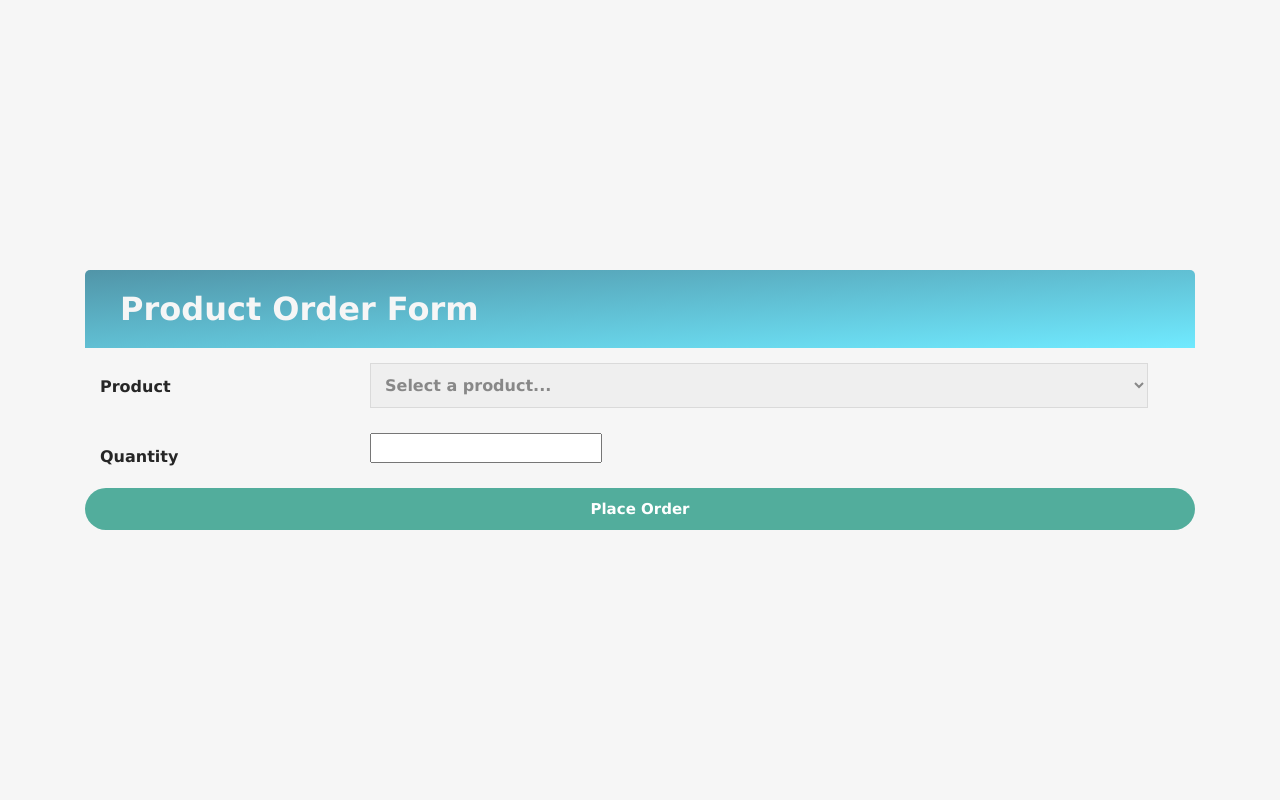
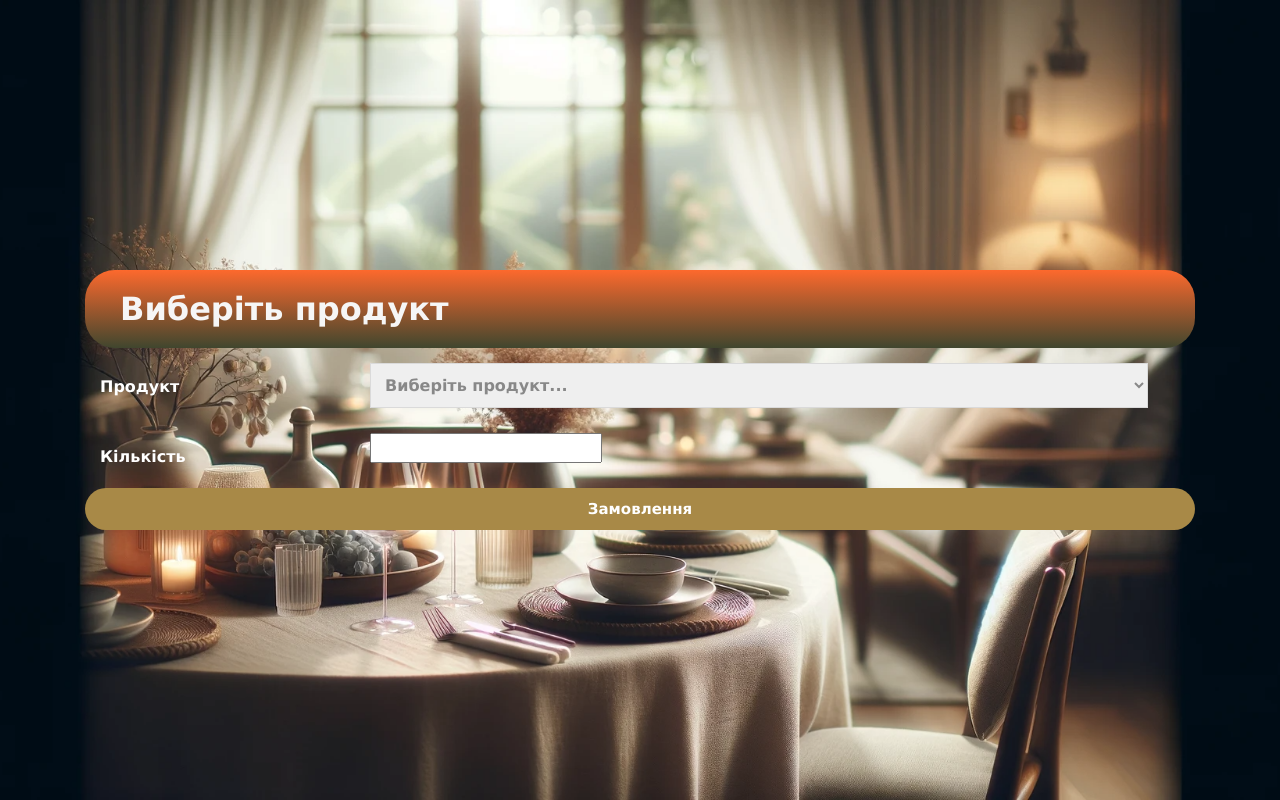
Before and after one commit to RomanSukhai/Test-Django, a Django app: page /create-order/ in a window 1280 px wide. Run offline with Django 4.2, Linux system fonts and the light colour scheme; the visitor is signed in with stand-in values (Sample User, id 1); data comes from the database, SQL or seed files in the repository; style sheets or scripts are compiled from the project's sources; some libraries are stand-ins or nearby versions.

Commit message:
update web and back

```diff
--- a/DjangoProj/urls.py
+++ b/DjangoProj/urls.py
@@ -21,7 +21,8 @@
 from rest_framework import routers
 
 from myapp.models import Product, Order, User
-from myapp.views import ProductViewSet, OrderViewSet, CustomUserViewSet, login_view, register_view, home, create_order
+from myapp.views import ProductViewSet, OrderViewSet, CustomUserViewSet, login_view, register_view, home, \
+     create_order
 from rest_framework import permissions
 from django.contrib import admin
 
--- a/myapp/templates/create_order.html
+++ b/myapp/templates/create_order.html
@@ -6,13 +6,13 @@
     <meta charset="UTF-8">
     <meta name="viewport" content="width=device-width, initial-scale=1.0">
     <link href="{% static 'style/bootstrap.min.css' %}" rel="stylesheet">
+    <script src="{% static 'script/bootstrap.bundle.min.js' %}"></script>
     <link href="{% static 'style/order.css' %}" rel="stylesheet">
     <link href="{% static 'style/main.css' %}" rel="stylesheet">
-    <script src="{% static 'script/bootstrap.bundle.min.js' %}"></script>
     <title>Document</title>
 </head>
 
-<body class="d-flex justify-content-around align-items-center">
+<body class=" d-flex justify-content-around align-items-center">
     <!-- <form method="post">
         {% csrf_token %}
         {{ form.as_p }}
@@ -20,24 +20,32 @@
     </form> -->
     <div class="container">
         <div class="title">
-            <h2>Product Order Form</h2>
+            <h2>Виберіть продукт</h2>
         </div>
+        {% if messages %}
+            <div>
+                {% for message in messages %}
+                    <div class="{{ message.tags }}">{{ message }}</div>
+                {% endfor %}
+            </div>
+        {% endif %}
+
         <form action="" method="post">
             {% csrf_token %}
             <label>
-                <span>Product</span>
+                <span>Продукт</span>
                 <select name="product" required>
-                    <option value="">Select a product...</option>
+                    <option value="">Виберіть продукт...</option>
                     {% for product in products %}
-                        <option value="{{ product.id }}">{{ product.name }}</option>
+                        <option value="{{product.id }}">{{ product.name }}</option>
                     {% endfor %}
                 </select>
             </label>
             <label>
-                <span>Quantity</span>
+                <span>Кількість</span>
                 <input type="number" name="quantity" min="1" required>
             </label>
-            <button type="submit">Place Order</button>
+            <button type="submit">Замовлення</button>
         </form>
     </div>
 
--- a/myapp/views.py
+++ b/myapp/views.py
@@ -1,10 +1,9 @@
 from django.contrib.auth import authenticate, login
 from django.contrib.auth.decorators import login_required
 from django.db import transaction
-from django.http import HttpResponse
 from django.shortcuts import render, redirect, get_object_or_404
 from rest_framework import viewsets, status
-
+from django.contrib import messages
 from .forms import RegisterForm, LoginForm
 from .models import Product, Order, User
 from .serializers import ProductSerializer, OrderSerializer, CustomUserSerializer
@@ -18,56 +17,56 @@
     serializer_class = ProductSerializer
 
 
-class OrderViewSet(viewsets.ModelViewSet):
-    queryset = Order.objects.all()
-    serializer_class = OrderSerializer
-
-    def create(self, request, *args, **kwargs):
-        product_id = request.data.get('product')
-        user_id = request.data.get('user')
-        quantity = request.data.get('quantity')
-        try:
-            product = Product.objects.get(pk=product_id)
-            user = User.objects.get(pk=user_id)
-        except Product.DoesNotExist:
-            return Response({"error": "Продукт не знайдено"}, status=status.HTTP_404_NOT_FOUND)
-        try:
-            quantity = int(quantity)
-        except (ValueError, TypeError):
-            return Response({"error": "Кількість має бути цілим числом"}, status=status.HTTP_400_BAD_REQUEST)
-
-        if product.stock >= quantity:
-            product.stock -= quantity
-            product.save()
-            user.save()
-            return super().create(request, *args, **kwargs)
-        else:
-            return Response({"error": "Недостатня кількість товару на складі"}, status=status.HTTP_400_BAD_REQUEST)
+# class OrderViewSet(viewsets.ModelViewSet):
+#     queryset = Order.objects.all()
+#     serializer_class = OrderSerializer
+#
+#     def create(self, request, *args, **kwargs):
+#         product_id = request.data.get('product')
+#         user_id = request.data.get('user')
+#         quantity = request.data.get('quantity')
+#         try:
+#             product = Product.objects.get(pk=product_id)
+#             user = User.objects.get(pk=user_id)
+#         except Product.DoesNotExist:
+#             return Response({"error": "Продукт не знайдено"}, status=status.HTTP_404_NOT_FOUND)
+#         try:
+#             quantity = int(quantity)
+#         except (ValueError, TypeError):
+#             return Response({"error": "Кількість має бути цілим числом"}, status=status.HTTP_400_BAD_REQUEST)
+#
+#         if product.stock >= quantity:
+#             product.stock -= quantity
+#             product.save()
+#             user.save()
+#             return super().create(request, *args, **kwargs)
+#         else:
+#             return Response({"error": "Недостатня кількість товару на складі"}, status=status.HTTP_400_BAD_REQUEST)
 
 
 @login_required
 def create_order(request):
+    products = Product.objects.all()
     if request.method == 'POST':
         product_id = request.POST.get('product')
         quantity = request.POST.get('quantity')
         product = get_object_or_404(Product, pk=product_id)
+
         try:
             quantity = int(quantity)
             if product.stock >= quantity:
-
                 with transaction.atomic():
                     product.stock -= quantity
                     product.save()
                     order = Order(user=request.user, product=product, quantity=quantity)
                     order.save()
-
+                messages.success(request, "Замовлення успішно створено.")
                 return redirect('home')
             else:
-                return HttpResponse("Недостатня кількість товару на складі")
+                messages.error(request, "Недостатня кількість товару на складі.")
         except ValueError:
-            return HttpResponse("Кількість має бути цілим числом")
+            messages.error(request, "Кількість має бути цілим числом.")
 
-    products = Product.objects.all()
     return render(request, 'create_order.html', {'products': products})
 
 
@@ -87,9 +86,10 @@
 @login_required
 def home_view(request):
     orders = Order.objects.filter(user=request.user)
-
     context = {'orders': orders}
     return render(request, 'home.html', context)
+
+
 def home(request):
     if not request.user.is_authenticated:
         return redirect('login')
@@ -103,8 +103,14 @@
         first_name = request.POST['first_name']
         email = request.POST['email']
         password = request.POST['password']
-        user = User.objects.create_user(email=email, password=password, first_name=first_name, last_name=last_name)
-        return redirect('login')  # Перенаправлення на сторінку логіну після реєстрації
+        if User.objects.filter(email=email).exists():
+            messages.error(request, "Користувач з такою електронною поштою вже існує.")
+            return render(request, 'register.html')
+
+        user = User.objects.create_user(username=email, email=email, password=password, first_name=first_name, last_name=last_name)
+        messages.success(request, "Реєстрація успішна. Тепер ви можете увійти.")
+        return redirect('login')
+
     return render(request, 'register.html')
 
 
@@ -115,7 +121,7 @@
         user = authenticate(request, email=email, password=password)
         if user is not None:
             login(request, user)
-            return redirect('home')  # Перенаправлення на головну сторінку
+            return redirect('home')
     return render(request, 'login.html')
 
 
--- a/static/style/main.scss
+++ b/static/style/main.scss
@@ -12,6 +12,7 @@
     width: 100vw;
     overflow: hidden;
 }
+
 .animated-block {
     opacity: 0;
     transition: opacity 1s ease-out;
--- a/static/style/order.css
+++ b/static/style/order.css
@@ -1,21 +1,24 @@
-@import url('https://fonts.googleapis.com/css?family=Roboto+Condensed:400,700');
+@font-face {
+    font-family: "DejaVuSans";
+    src: url("../fonts/DejaVuSans-Bold.ttf");
+}
 
-body{
-  background-image: url("../images/back-for-site.png");
-  background-size: cover;
-  background-position: center;
-  background-repeat: no-repeat;
-  font-family: "DejaVuSans";
-  color: #262626;
-  margin: 5% 0;
-  overflow: hidden;
-}
 .container{
   width: 100%;
   padding-right: 15px;
   padding-left: 15px;
   margin-right: auto;
   margin-left: auto;
+}
+body{
+    background-image: url("../images/back-for-site.png");
+    background-size: cover;
+    background-position: center;
+    background-repeat: no-repeat;
+    font-family: "DejaVuSans";
+    color:#ffffff;
+    margin: 5% 0;
+    overflow: hidden;
 }
 @media (min-width: 1200px)
 {
@@ -26,7 +29,6 @@
 .d-flex{
   display: flex;
   flex-direction: row;
-  background: #f6f6f6;
   border-radius: 0 0 5px 5px;
   padding: 25px;
 }
@@ -37,12 +39,10 @@
   flex: 2;
 }
 .title{
-  background: -webkit-gradient(linear, left top, right bottom, color-stop(0, #5195A8), color-stop(100, #70EAFF));
-  background: -moz-linear-gradient(top left, #5195A8 0%, #70EAFF 100%);
-  background: -ms-linear-gradient(top left, #5195A8 0%, #70EAFF 100%);
-  background: -o-linear-gradient(top left, #5195A8 0%, #70EAFF 100%);
-  background: linear-gradient(to bottom right, #5195A8 0%, #70EAFF 100%);
-  border-radius:5px 5px 0 0 ;
+  background: rgb(217,255,87);
+  background: rgb(64,70,46);
+  background: linear-gradient(0deg, rgba(64,70,46,1) 0%, rgba(253,105,45,1) 100%);
+  border-radius:30px;
   padding: 20px;
   color: #f6f6f6;
 }
@@ -62,6 +62,7 @@
   width: 25%;
   margin-top: 12px;
   padding-right: 10px;
+  color: white;
 }
 input[type="text"], input[type="tel"], input[type="email"], select
 {
@@ -121,12 +122,12 @@
   padding: 10px;
   border: none;
   border-radius: 30px;
-  background: #52ad9c;
+  background: #a88947;
   color: #fff;
   font-size: 15px;
   font-weight: bold;
 }
 button:hover{
   cursor: pointer;
-  background: #428a7d;
+  background: rgb(255, 158, 32);
 }
```
Also changed, not shown: myapp/templates/home.html (+15 -6 lines), static/script/script.js (line endings or trailing spaces), 1 other file.
